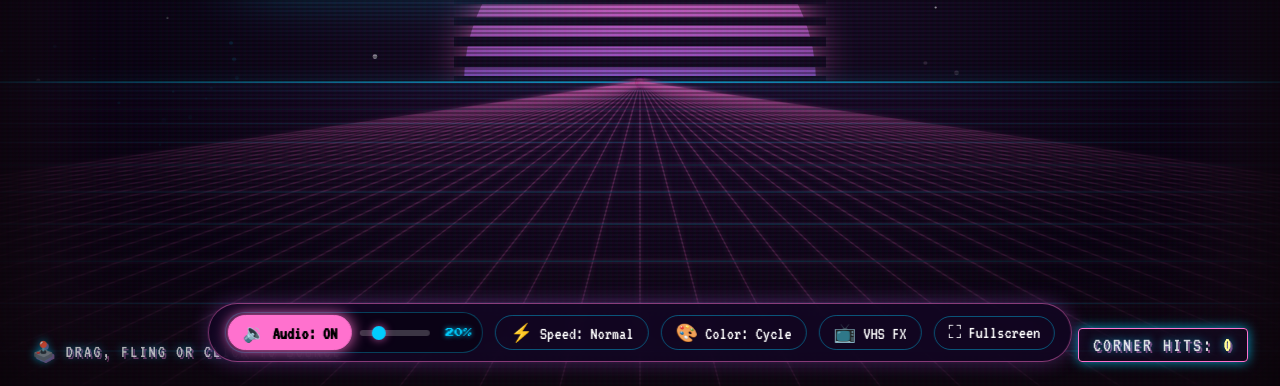
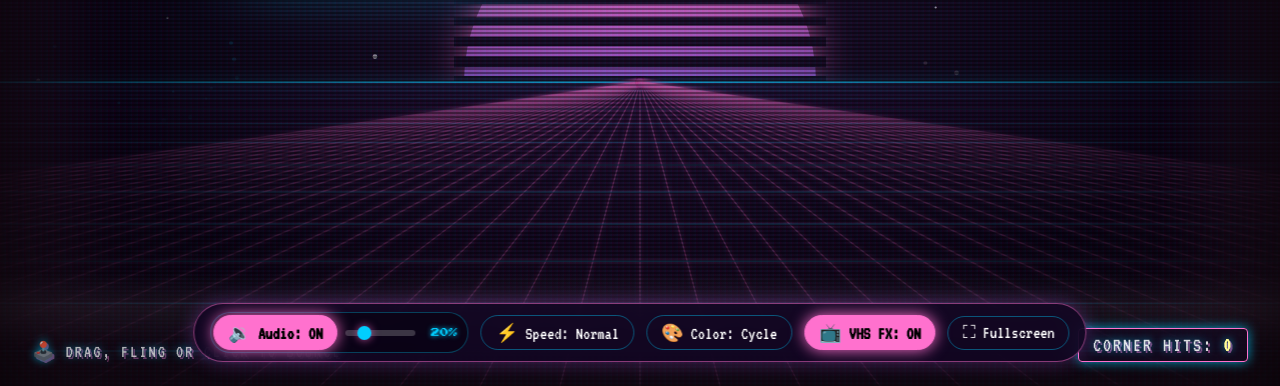
Before and after one commit to Takewi/dvd-screensaver, a website built with Vite: page index.html in a window 1280 px wide. Shown: the part 414-800 px from the top of the page. Built offline with nearby package versions, Linux system fonts and the light colour scheme; animation ran at ten frames a second.

Commit message:
feat(ui): implement improved VHS toggle system
Refactor VHS effect to use CSS classes on body instead of direct style
manipulation. Added a moving scan line animation and updated UI toggle
states for better consistency.

```diff
--- a/index.html
+++ b/index.html
@@ -10,7 +10,7 @@
   <link href="https://fonts.googleapis.com/css2?family=Press+Start+2P&family=Righteous&family=VT323&family=Outfit:wght@400;700;900&display=swap" rel="stylesheet">
   <link rel="stylesheet" href="./src/style.css">
 </head>
-<body>
+<body class="vhs-enabled">
 
   <!-- Background Synthwave & Starfield Canvas -->
   <canvas id="bg-canvas"></canvas>
@@ -74,7 +74,7 @@
     </div>
     <button class="ctrl-btn" id="btn-speed">⚡ Speed: Normal</button>
     <button class="ctrl-btn" id="btn-palette">🎨 Color: Cycle</button>
-    <button class="ctrl-btn" id="btn-vhs">📺 VHS FX</button>
+    <button class="ctrl-btn active" id="btn-vhs">📺 VHS FX: ON</button>
     <button class="ctrl-btn" id="btn-fullscreen">⛶ Fullscreen</button>
   </div>
 
--- a/src/main.js
+++ b/src/main.js
@@ -29,6 +29,7 @@ const speedDisplayEl = document.getElementById('speed-display');
 const btnAudio = document.getElementById('btn-audio');
 const volumeSliderEl = document.getElementById('volume-slider');
 const volumeDisplayEl = document.getElementById('volume-display');
+const btnVhs = document.getElementById('btn-vhs');
 
 /* ==========================================================================
    SYNTHESIZER SOUND ENGINE (Web Audio API)
@@ -755,14 +756,20 @@ if (btnPalette) {
   });
 }
 
+function updateVhsUI() {
+  document.body.classList.toggle('vhs-enabled', vhsEnabled);
+  if (btnVhs) {
+    btnVhs.textContent = `📺 VHS FX: ${vhsEnabled ? 'ON' : 'OFF'}`;
+    btnVhs.classList.toggle('active', vhsEnabled);
+  }
+}
+
 // VHS Filter Button
-const btnVhs = document.getElementById('btn-vhs');
 if (btnVhs) {
   btnVhs.addEventListener('click', (e) => {
     e.stopPropagation();
     vhsEnabled = !vhsEnabled;
-    if (crtOverlay) crtOverlay.style.opacity = vhsEnabled ? "0.85" : "0";
-    btnVhs.classList.toggle('active', vhsEnabled);
+    updateVhsUI();
   });
 }
 
@@ -801,6 +808,7 @@ window.addEventListener('touchstart', unlockAudio, { passive: true });
 
 window.addEventListener('DOMContentLoaded', () => {
   updateAudioUI();
+  updateVhsUI();
   resizeCanvas();
   initPosition();
   requestAnimationFrame(animate);
--- a/src/style.css
+++ b/src/style.css
@@ -59,18 +59,42 @@ body, html {
   height: 100%;
   background: linear-gradient(
     rgba(18, 16, 26, 0) 50%,
-    rgba(0, 0, 0, 0.35) 50%
+    rgba(0, 0, 0, 0.42) 50%
   ), linear-gradient(
     90deg,
-    rgba(255, 0, 0, 0.03),
-    rgba(0, 255, 0, 0.01),
-    rgba(0, 255, 0, 0.03)
+    rgba(255, 0, 0, 0.04),
+    rgba(0, 255, 0, 0.02),
+    rgba(0, 240, 255, 0.04)
   );
   background-size: 100% 4px, 6px 100%;
   z-index: 10;
   pointer-events: none;
-  opacity: 0.85;
-  transition: opacity 0.3s ease;
+  opacity: 0;
+  transition: opacity 0.35s ease;
+  overflow: hidden;
+}
+
+/* CRT electron beam scan line */
+.crt-overlay::after {
+  content: "";
+  position: absolute;
+  top: 0;
+  left: 0;
+  width: 100%;
+  height: 80px;
+  background: linear-gradient(
+    to bottom,
+    transparent 0%,
+    rgba(255, 255, 255, 0.06) 50%,
+    transparent 100%
+  );
+  animation: crt-beam 6s linear infinite;
+  pointer-events: none;
+}
+
+@keyframes crt-beam {
+  0% { transform: translateY(-100px); }
+  100% { transform: translateY(105vh); }
 }
 
 .vignette {
@@ -79,9 +103,20 @@ body, html {
   left: 0;
   width: 100%;
   height: 100%;
-  box-shadow: inset 0 0 100px rgba(0, 0, 0, 0.85), inset 0 0 180px rgba(255, 113, 206, 0.12);
+  box-shadow: inset 0 0 110px rgba(0, 0, 0, 0.9), inset 0 0 180px rgba(255, 113, 206, 0.16);
   z-index: 11;
   pointer-events: none;
+  opacity: 0;
+  transition: opacity 0.35s ease;
+}
+
+/* Enabled state */
+body.vhs-enabled .crt-overlay {
+  opacity: 0.92;
+}
+
+body.vhs-enabled .vignette {
+  opacity: 1;
 }
 
 /* VHS HUD UI */
```
